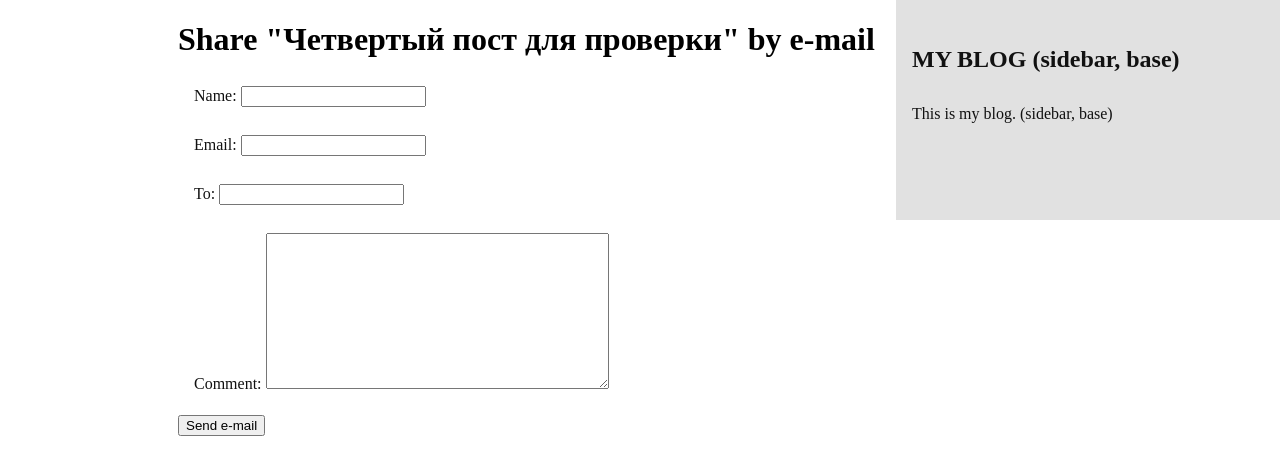
After one commit to NineMan/DjangoExamples, a Django app: page /blog/4/share/ in a window 1280 px wide. The commit adds this page. Shown: the top 475 px of the page. Run offline with Django 3.2, Linux system fonts and the light colour scheme; data comes from the database, SQL or seed files in the repository.

Commit message:
Add share_post. Not fully working
Add to forms.py, urls.py, view.py,
detail.html, share.html

```diff
--- /dev/null
+++ b/mysite/blog/forms.py
@@ -0,0 +1,9 @@
+from django import forms
+
+
+class EmailPostForm(forms.Form):
+    name = forms.CharField(max_length=25)
+    email = forms.EmailField()
+    to = forms.EmailField()
+    comment = forms.CharField(required=False,
+                              widget=forms.Textarea)
--- a/mysite/blog/urls.py
+++ b/mysite/blog/urls.py
@@ -1,4 +1,4 @@
-from django.urls import path
+from django.urls import path, re_path
 from . import views
 
 app_name = 'blog'
@@ -6,4 +6,5 @@ urlpatterns = [
     # path('',            views.post_list,   name='post_list'),  # Вариант на "общих" представлениях (views)
     path('', views.PostListView.as_view(), name='post_list'),   # Вариант на Class-based views
     path('blog/<int:year>/<int:month>/<int:day>/<slug:post>/', views.post_detail, name='post_detail'),
+    path('blog/<int:post_id>/share/', views.post_share, name='post_share'),
 ]
--- a/mysite/blog/views.py
+++ b/mysite/blog/views.py
@@ -1,6 +1,8 @@
 from django.shortcuts import render, get_object_or_404
 from django.core.paginator import Paginator, EmptyPage, PageNotAnInteger    # Для общего представления
 from django.views.generic import ListView                                   # Для представления на основе класса
+from django.core.mail import send_mail
+from .forms import EmailPostForm
 from .models import Post
 
 
@@ -44,3 +46,26 @@ def post_detail(request, year, month, day, post):
                              slug=post,
                              )
     return render(request, 'blog/post/detail.html', {'post': post})
+
+
+def post_share(request, post_id):
+    # Извлечение поста по id
+    post = get_object_or_404(Post, id=post_id, status='published')
+    sent = False
+    if request.method == 'POST':
+        # Form была отправлена (заполнена и отправлена "submit")
+        form = EmailPostForm(request.POST)
+        if form.is_valid():
+            # если поля Form прошли проверку (valid), то используем "чистые" данные (cleaned_data)
+            cd = form.cleaned_data
+            # ... send mail
+            post_url = request.build_absolute_uri(post.get_absolute_url())
+            subject = '{} ({}) recommended you reading "{}"'.format(cd['name'], cd['email'], post.title)
+            message = 'Read "{}" at {}\n\n{}\'s comments: {}'.format(post.title, post_url, cd['name'], cd['comments'])
+            send_mail(subject, message, admin@myblog.com, cd['to'])
+            sent = True
+    else:
+        form = EmailPostForm()
+    return render(request, 'blog/post/share.html', {'post': post,
+                                                    'form': form,
+                                                    'sent': sent})
--- a/mysite/templates/blog/post/detail.html
+++ b/mysite/templates/blog/post/detail.html
@@ -8,4 +8,7 @@
         Published {{ post.publish }} by {{ post.author }}
     </p>
 {{ post.body|linebreaks }}
+    <p>
+        <a href="{% url 'blog:post_share' post_id=post.pk %}">Share the post</a>
+    </p>
 {% endblock %}
--- /dev/null
+++ b/mysite/templates/blog/post/share.html
@@ -0,0 +1,18 @@
+{% extends "blog/base.html" %}
+{% block title %}Share a post{% endblock %}
+{% block content %}
+    {% if sent %}
+        <h1>E-mail succesfully sent</h1>
+        <p>
+            "{{ post.title }}" was succesfully sent to {{ cd.to }}.
+        </p>
+    {% else %}
+        <h1>Share "{{ post.title }}" by e-mail</h1>
+        <form action="." method="post">
+            {{ form.as_p }}
+            {% csrf_token %}
+            <input type="submit" value="Send e-mail">
+        </form>
+    {% endif %}
+
+{% endblock %}
```
